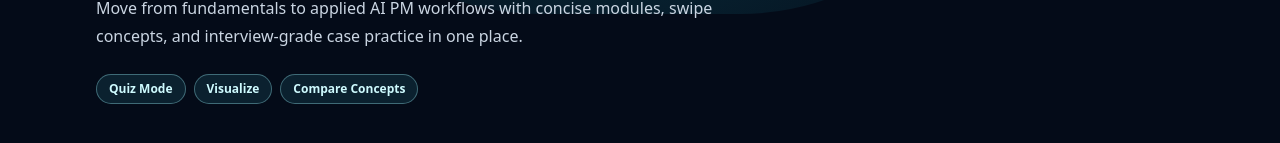
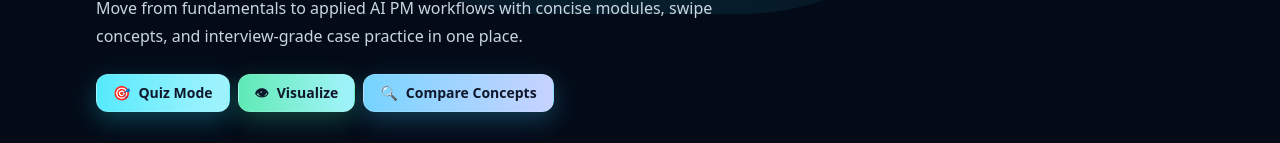
Before and after one commit to ashishgayakwar/ai-shorts, a Next.js app: page / in a window 1280 px wide. Shown: the part 378-521 px from the top of the page. Built offline with nearby package versions, Linux system fonts and the light colour scheme; no server answers.

Commit message:
Make home mode chips look like clear CTA buttons

```diff
--- a/app/page.tsx
+++ b/app/page.tsx
@@ -97,20 +97,23 @@ export default async function Home() {
             <div className="mt-6 flex flex-wrap gap-2">
               <Link
                 href="/swipe?mode=quiz"
-                className="rounded-full border border-cyan-200/35 bg-cyan-300/10 px-3 py-1.5 text-xs font-semibold text-cyan-100 transition hover:bg-cyan-300/20"
+                className="inline-flex items-center gap-2 rounded-xl border border-cyan-200/30 bg-gradient-to-r from-cyan-300 to-cyan-200 px-4 py-2 text-sm font-semibold text-slate-900 shadow-[0_8px_24px_rgba(34,211,238,0.28)] transition hover:-translate-y-0.5 hover:brightness-105 active:translate-y-0"
               >
+                <span>🎯</span>
                 Quiz Mode
               </Link>
               <Link
                 href="/swipe?mode=visualize"
-                className="rounded-full border border-cyan-200/35 bg-cyan-300/10 px-3 py-1.5 text-xs font-semibold text-cyan-100 transition hover:bg-cyan-300/20"
+                className="inline-flex items-center gap-2 rounded-xl border border-emerald-200/30 bg-gradient-to-r from-emerald-300 to-cyan-200 px-4 py-2 text-sm font-semibold text-slate-900 shadow-[0_8px_24px_rgba(52,211,153,0.28)] transition hover:-translate-y-0.5 hover:brightness-105 active:translate-y-0"
               >
+                <span>👁</span>
                 Visualize
               </Link>
               <Link
                 href="/compare"
-                className="rounded-full border border-cyan-200/35 bg-cyan-300/10 px-3 py-1.5 text-xs font-semibold text-cyan-100 transition hover:bg-cyan-300/20"
+                className="inline-flex items-center gap-2 rounded-xl border border-sky-200/30 bg-gradient-to-r from-sky-300 to-indigo-200 px-4 py-2 text-sm font-semibold text-slate-900 shadow-[0_8px_24px_rgba(56,189,248,0.28)] transition hover:-translate-y-0.5 hover:brightness-105 active:translate-y-0"
               >
+                <span>🔍</span>
                 Compare Concepts
               </Link>
             </div>
```
